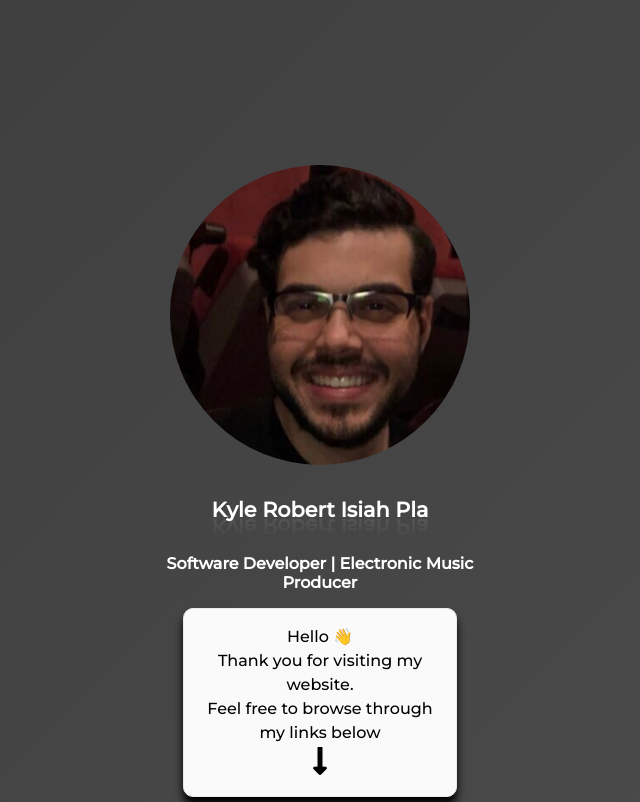
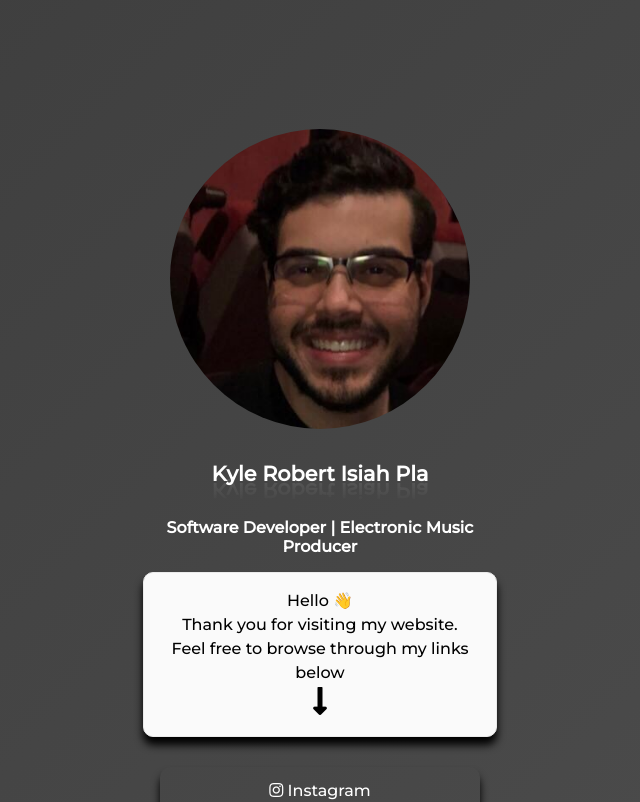
Before and after one commit to kpla001/kylepla.com, a Next.js app: page / in a window 1280 px wide. Shown: the top 802 px of the page, without its empty margins (320-960 px from the left). Built offline with nearby package versions, Linux system fonts and the light colour scheme.

Commit message:
remove all unwanted borders from outside html elements

```diff
--- a/styles/globals.scss
+++ b/styles/globals.scss
@@ -69,7 +69,6 @@ caption {
 main {
   font-family: "Montserrat", sans-serif;
   margin: 0;
-  padding: 3rem;
   width: 100;
   height: 150vh;
   color: #fff;
@@ -121,7 +120,7 @@ main {
 .card {
   margin: 1rem;
   padding: 1rem;
-  width: 30vh;
+  width: 40vh;
   text-align: center;
   font-size: 1rem;
   color: inherit;
```
